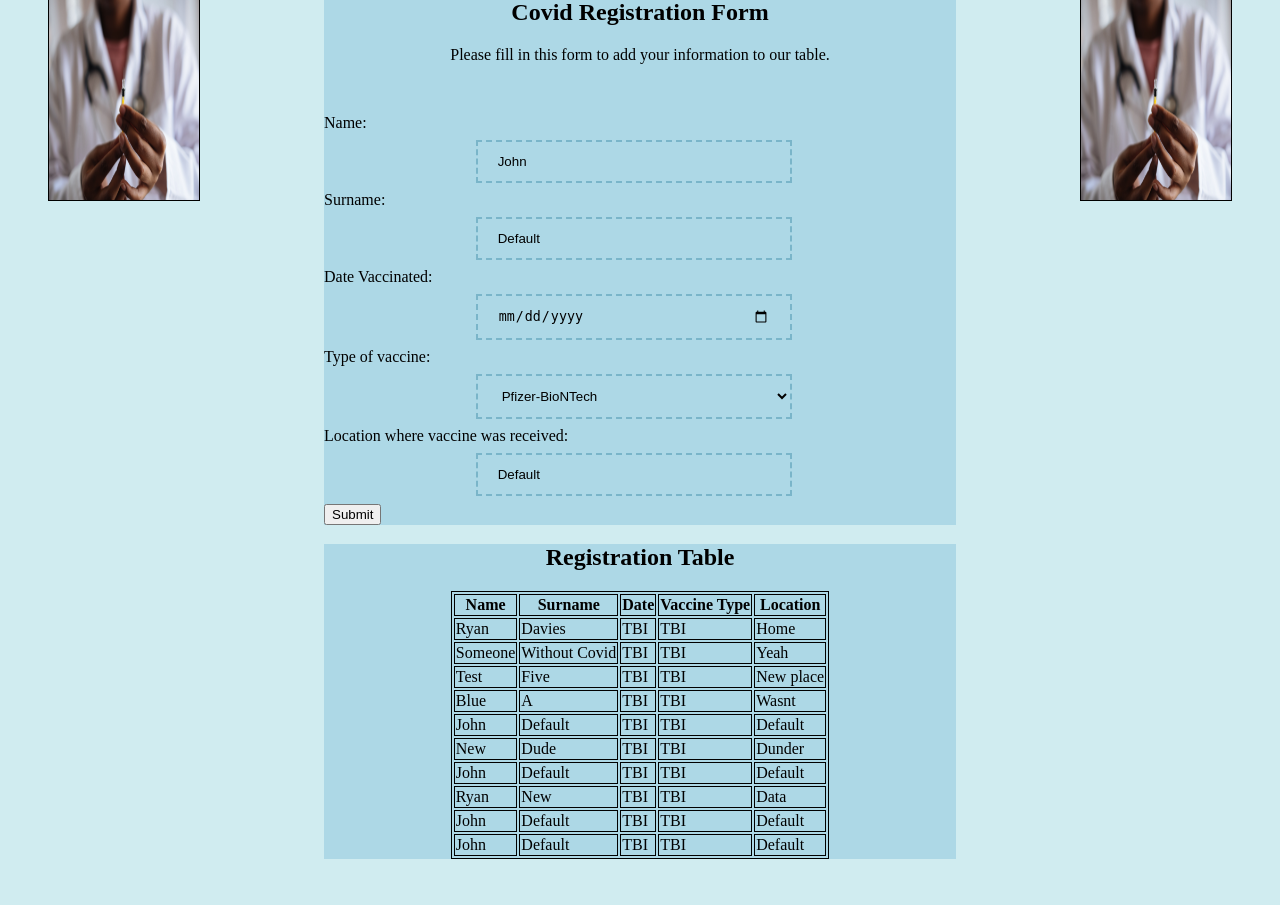
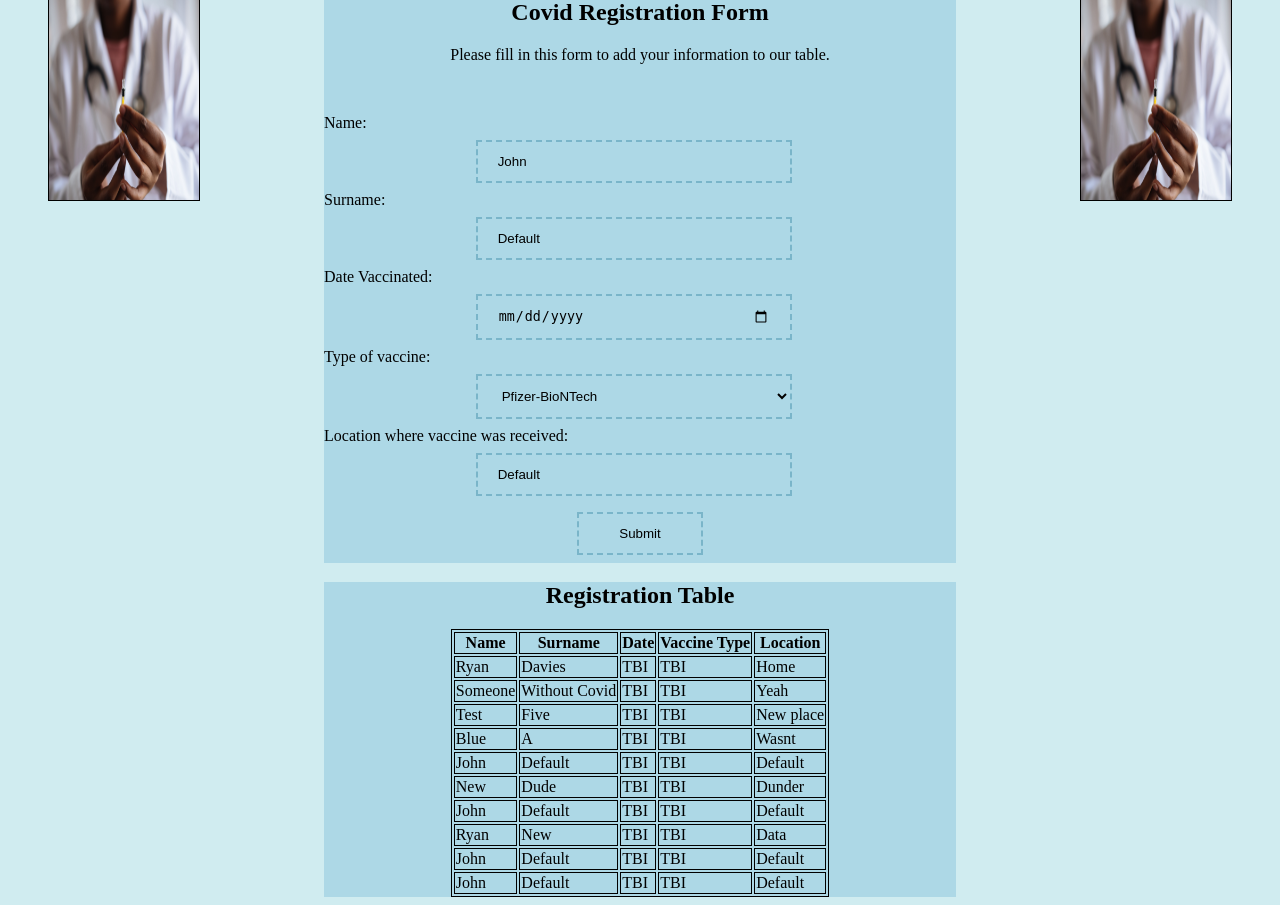
Before and after one commit to RationalRyan11/Covid-Vaccine-Tracker, a Node server app: page / in a window 1280 px wide. Shown: the part 92-997 px from the top of the page. Before the commit the page ends 951 px from the top, so only its background shows below. Run offline with Node 20, Linux system fonts and the light colour scheme; data comes from the database, SQL or seed files in the repository; both versions use the stored data as it was after the commit; some libraries are stand-ins or nearby versions.

Commit message:
Bit of playing around

```diff
--- a/app.js
+++ b/app.js
@@ -86,6 +86,8 @@ router.get("/", function (req, res) {
 // How to post to database
 router.post("/", function (req, res) {
     console.log(req.body);
+    console.log(req.body.vaccinetype+"this means its a string I guess?")
+
     const user = [req.body.name, req.body.surname, req.body.location]
     console.log("Submitted name: " + req.body.name);
     console.log("Submitted surname: " + req.body.surname);
@@ -94,9 +96,10 @@ router.post("/", function (req, res) {
     const sql = "INSERT INTO User (Name, Surname,Location) VALUES (?,?,?)";
     db.run(sql, user, (err) => {
       // if (err) ...
-      res.render(__dirname + "/views/index.ejs", { status: "Thank You" });
+
       //res.redirect("/");
     });
+    res.render(__dirname + "/views/index.ejs", { status: "Thank You" });
   });
 
 
--- a/public/styles.css
+++ b/public/styles.css
@@ -57,7 +57,17 @@ button {
 
 }
 
+#submit {
+  width: 20%;
+  padding: 12px 20px;
+  margin: 8px 0;
+  box-sizing: border-box;
+  border: 2px dashed rgb(122, 181, 201);
+  background-color: lightblue;
+  position: relative;
+  left: 40%;
 
+}
 
 #header {
   background-color: rgb(122, 181, 201);
--- a/views/index.ejs
+++ b/views/index.ejs
@@ -67,7 +67,7 @@
         </div>
 
         <div id="target">
-            <input type="submit" value="Submit" />
+            <input type="submit" value="Submit" id="submit"/>
         </div>
     </form>
 </div>
@@ -88,7 +88,7 @@
             </tr>
 
             <% if ( typeof(users) =="undefined") { %>
-                <tr>No data</tr>
+                <tr>Please refrest to see new table.</tr>
               <% } else { %>
                 <% for (let i = 0; i < users.length; i++) { %>
                   <tr><td><%= users[i].Name %></td> <td> <%= users[i].Surname %> </td> <td> TBI </td> <td> TBI </td> <td> <%= users[i].Location %> </td> </tr>
@@ -98,10 +98,5 @@
         </table>
     </div>
     </div>
-    <h2></h2>
-    <ul>
-
-
-      </ul>
 </body>
 </html>
```
Also changed, not shown: data/apptest.db.
